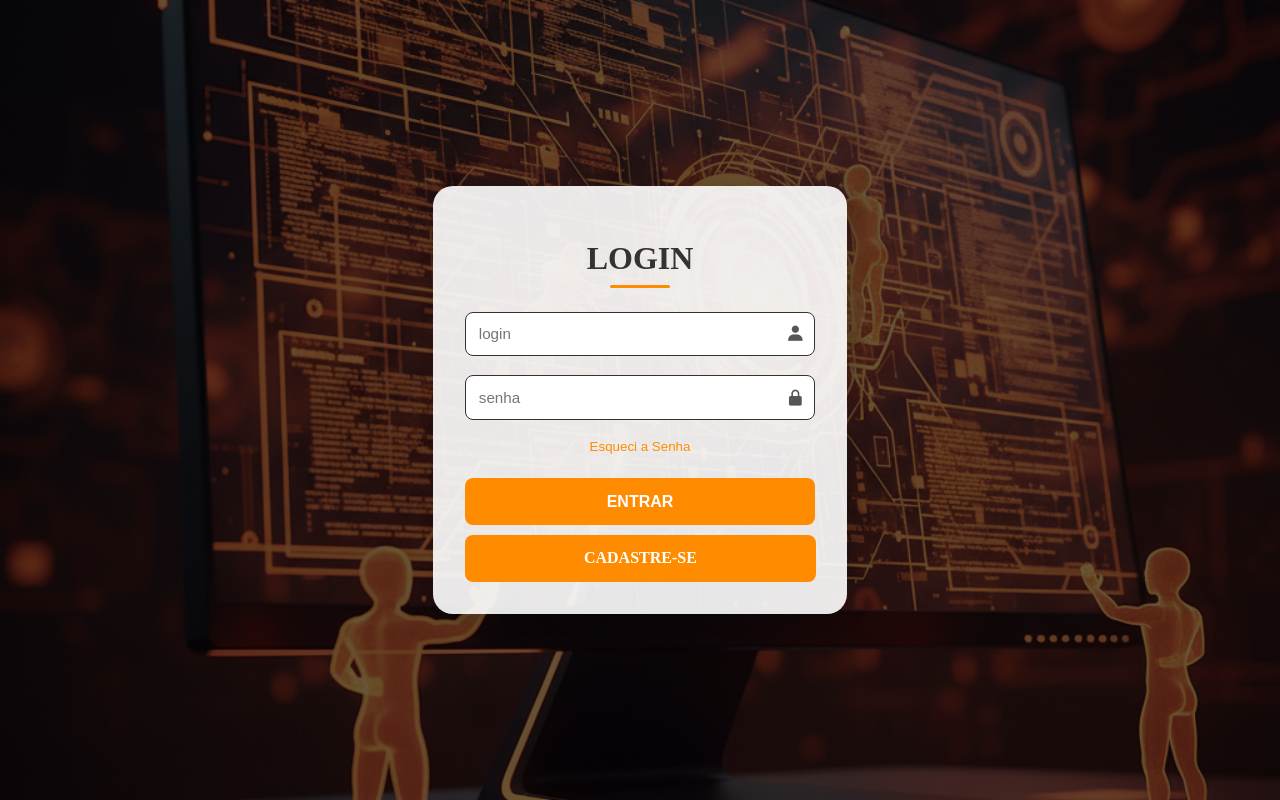
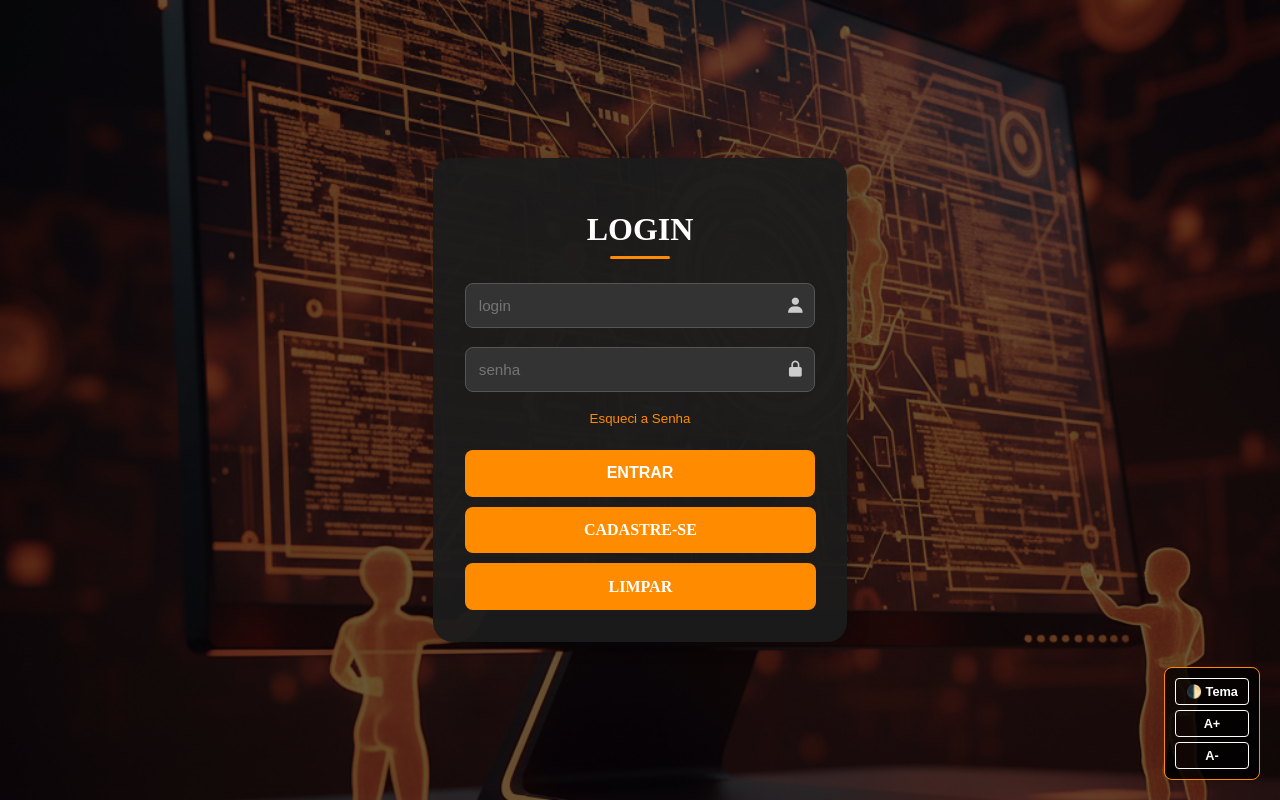
Before and after one commit to yanosmartins/Perigo-Tech, a PHP site: page /login.php in a window 1280 px wide. Run offline with PHP 8.4, Linux system fonts and the light colour scheme.

Commit message:
Update login.php

```diff
--- a/perigotech/login.php
+++ b/perigotech/login.php
@@ -21,23 +21,47 @@ if (isset($_GET['erro'])) {
   <style>
     @import url('https://fonts.googleapis.com/css2?family=Roboto:wght@400;700;900&display=swap');
 
+    :root {
+        --bg-image: url(img/Gemini_Generated_Image_km51uskm51uskm51.png);
+        --bg-color: #000;
+        --container-bg: rgba(28, 28, 28, 0.95);
+        --text-color: #fff;
+        --primary: #ff8c00;
+        --input-border: #555;
+        --input-bg: #333;
+        --input-text: #fff;
+        --icon-color: #ccc;
+    }
+
+    body.light-mode {
+        --bg-color: #f4f4f4;
+        --container-bg: rgba(255, 255, 255, 0.9);
+        --text-color: #333;
+        --input-border: #333;
+        --input-bg: #fff;
+        --input-text: #000;
+        --icon-color: #555;
+    }
+
     body {
       height: 100vh;
       margin: 0;
       display: flex;
       justify-content: center;
       align-items: center;
-      background-image: url(img/Gemini_Generated_Image_km51uskm51uskm51.png );
+      background-image: var(--bg-image);
+      background-color: var(--bg-color);
       background-position: center;
       background-repeat: no-repeat;
       background-size: cover;
       background-attachment: fixed;
+      transition: background-color 0.3s;
     }
 
     .container {
       width: 350px;
       padding: 2rem;
-      background: rgba(255, 255, 255, 0.9);
+      background: var(--container-bg);
       box-shadow: 5px 5px 18px rgba(0, 0, 0, 0.2);
       border-radius: 20px;
       display: flex;
@@ -51,7 +75,7 @@ if (isset($_GET['erro'])) {
     form h1 {
       text-align: center;
       margin-bottom: 1.5rem;
-      color: #333;
+      color: var(--text-color);
       position: relative;
     }
 
@@ -60,7 +84,7 @@ if (isset($_GET['erro'])) {
       display: block;
       width: 60px;
       height: 3px;
-      background: #ff8c00;
+      background: var(--primary);
       margin: 0.5rem auto 0;
       border-radius: 5px;
     }
@@ -88,15 +112,17 @@ if (isset($_GET['erro'])) {
       width: 100%;
       padding: 0.8rem 2.5rem 0.8rem 0.8rem;
       box-sizing: border-box;
-      border: 1px solid #333;
+      border: 1px solid var(--input-border);
       border-radius: 8px;
       font-size: 0.95rem;
       outline: none;
       transition: border 0.3s, background 0.3s;
+      background-color: var(--input-bg);
+      color: var(--input-text);
     }
 
     .input-box input:focus {
-      border-color: #ff8c00;
+      border-color: var(--primary);
     }
 
     .input-box input:hover {
@@ -109,7 +135,7 @@ if (isset($_GET['erro'])) {
       top: 50%;
       transform: translateY(-50%);
       font-size: 1.2rem;
-      color: #555;
+      color: var(--icon-color);
     }
 
     .lembrar-senha {
@@ -129,7 +155,7 @@ if (isset($_GET['erro'])) {
 
     .lembrar-senha a {
       text-decoration: none;
-      color: #ff8c00;
+      color: var(--primary);
       font-weight: 500;
     }
 
@@ -140,7 +166,7 @@ if (isset($_GET['erro'])) {
     button.login {
       width: 100%;
       padding: 0.9rem;
-      background: #ff8c00;
+      background: var(--primary);
       border: none;
       border-radius: 8px;
       color: #fff;
@@ -158,7 +184,7 @@ if (isset($_GET['erro'])) {
 
     .login1 a {
       width: 100%;
-      background: #ff8c00;
+      background: var(--primary);
       color: #fff;
       padding: 0.9rem;
       border: none;
@@ -182,6 +208,36 @@ if (isset($_GET['erro'])) {
         width: 90%;
         padding: 1.5rem;
       }
+    }
+
+    .accessibility-menu {
+        position: fixed;
+        bottom: 20px;
+        right: 20px;
+        background: rgba(0, 0, 0, 0.8);
+        padding: 10px;
+        border-radius: 8px;
+        border: 1px solid var(--primary);
+        z-index: 2000;
+        display: flex;
+        flex-direction: column;
+        gap: 5px;
+    }
+
+    .accessibility-btn {
+        background: transparent;
+        border: 1px solid #fff;
+        color: #fff;
+        padding: 5px 10px;
+        border-radius: 4px;
+        cursor: pointer;
+        font-size: 0.8rem;
+        font-weight: bold;
+    }
+
+    .accessibility-btn:hover {
+        background: var(--primary);
+        border-color: var(--primary);
     }
   </style>
 </head>
@@ -216,8 +272,18 @@ if (isset($_GET['erro'])) {
           <a href="cadastro.php">CADASTRE-SE</a>
       </div>
 
+      <div class="login1">
+          <a href="login.php">LIMPAR</a>
+      </div>
+
     </form>
   </main>
+
+  <div class="accessibility-menu">
+      <button id="toggle-theme" class="accessibility-btn">🌓 Tema</button>
+      <button id="increase-font" class="accessibility-btn">A+</button>
+      <button id="decrease-font" class="accessibility-btn">A-</button>
+  </div>
 
 </body>
 <script>
@@ -228,6 +294,37 @@ if (isset($_GET['erro'])) {
     const top = (screen.height / 2) - (height / 2)
     window.open('esqueciSenha.php', 'esqueciaenha', `width=${width},height=${height},top=${top},left=${left},resizable=yes,scrollbars=yes`);
   }
+
+  document.addEventListener('DOMContentLoaded', () => {
+      const body = document.body;
+      const btnToggle = document.getElementById('toggle-theme');
+      const btnInc = document.getElementById('increase-font');
+      const btnDec = document.getElementById('decrease-font');
+
+      btnToggle.addEventListener('click', () => {
+          body.classList.toggle('light-mode');
+          const isLight = body.classList.contains('light-mode');
+          localStorage.setItem('theme_login', isLight ? 'light' : 'dark');
+      });
+
+      if (localStorage.getItem('theme_login') === 'dark') {
+          body.classList.add('dark-mode');
+      }
+
+      let currentFont = 100;
+      btnInc.addEventListener('click', () => {
+          if (currentFont < 150) {
+              currentFont += 10;
+              document.documentElement.style.fontSize = currentFont + '%';
+          }
+      });
+      btnDec.addEventListener('click', () => {
+          if (currentFont > 70) {
+              currentFont -= 10;
+              document.documentElement.style.fontSize = currentFont + '%';
+          }
+      });
+  });
 </script>
 
 </html>
```
